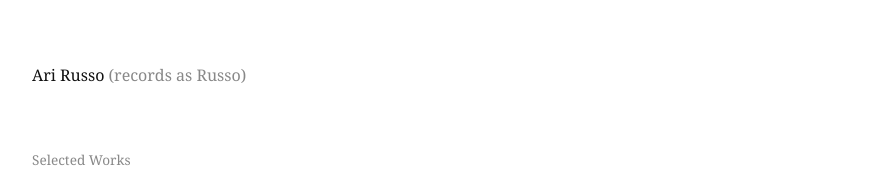
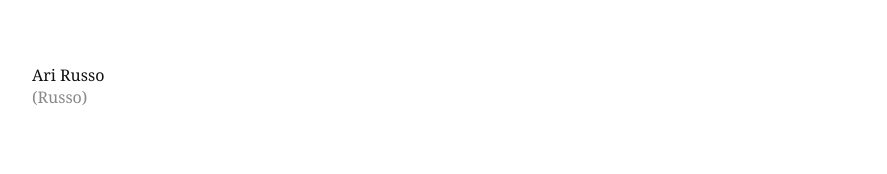
Before and after one commit to arirusso/arirusso.com, a plain HTML site: page public/index.html in a window 1280 px wide. Shown: the top 174 px of the page, without its empty margins (32-919 px from the left). Drawn offline with Linux system fonts and the light colour scheme.

Commit message:
Tweak metadata

```diff
--- a/public/index.html
+++ b/public/index.html
@@ -42,7 +42,7 @@ p.colophon a { text-decoration: underline; }
 </head>
 <body>
 
-<h1>Ari Russo <span class="light">(records as Russo)</span></h1>
+<h1>Ari Russo<br /><span class="light">(Russo)</span></h1>
 
 <h2>Selected Works</h2>
 
```
